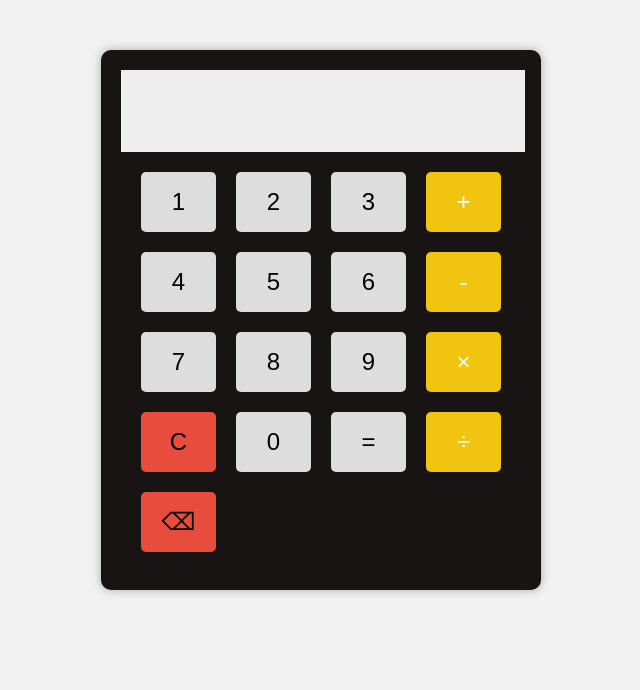
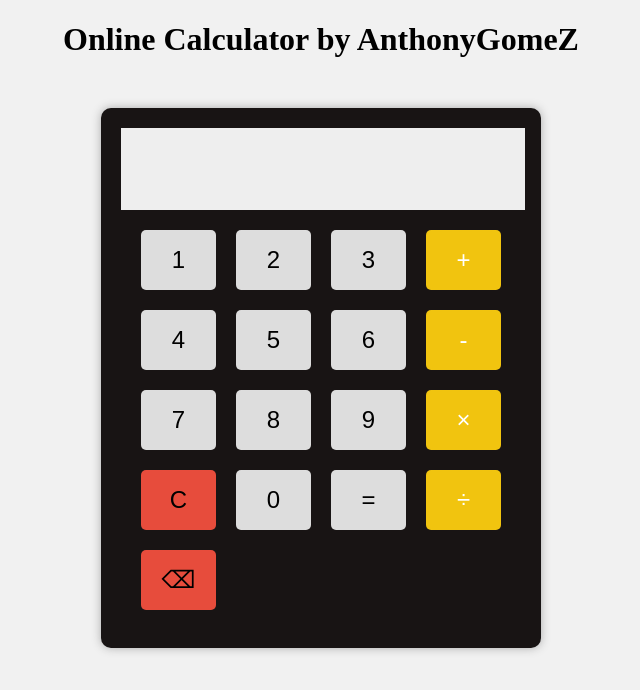
Before and after one commit to RuponGomeZ/Calculator, a plain HTML site: page index.html in a window 1280 px wide. Shown: the whole page, without its empty margins (319-959 px from the left). Drawn offline with Linux system fonts and the light colour scheme.

Commit message:
name added

```diff
--- a/index.html
+++ b/index.html
@@ -9,6 +9,7 @@
     <link rel="stylesheet" href="style.css">
   </head>
   <body>
+    <h1>Online Calculator by <span id="color-red">AnthonyGomeZ</span></h1>
     <div class="calculator">
       <input type="text" id="display">
       <div class="buttons">
--- a/style.css
+++ b/style.css
@@ -2,6 +2,12 @@ body {
   background-color: #f1f1f1;
 }
 
+h1{
+  text-align: center
+}
+#color-red:hover {
+  color: red;
+}
 .calculator {
   background-color: #fff;
   padding: 20px;
```
Lines whose indentation alone changed are shown as unchanged.
